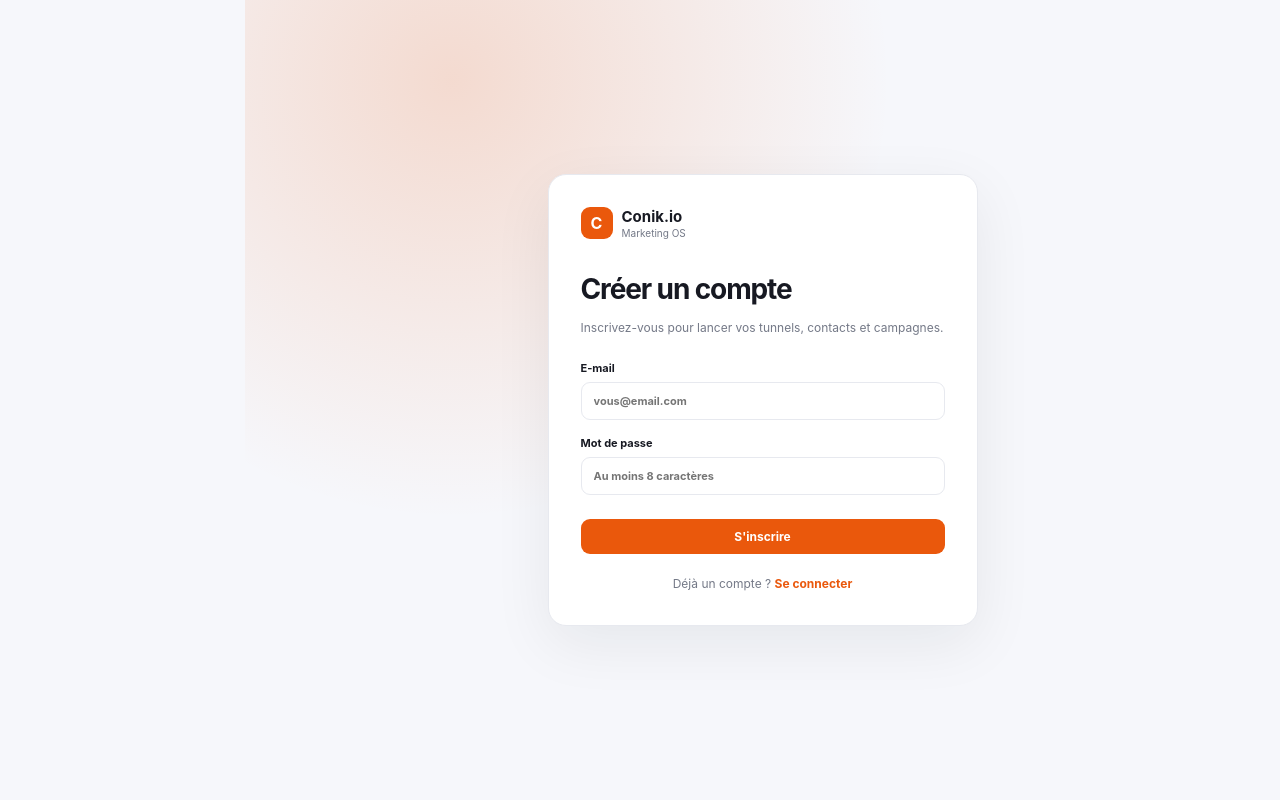
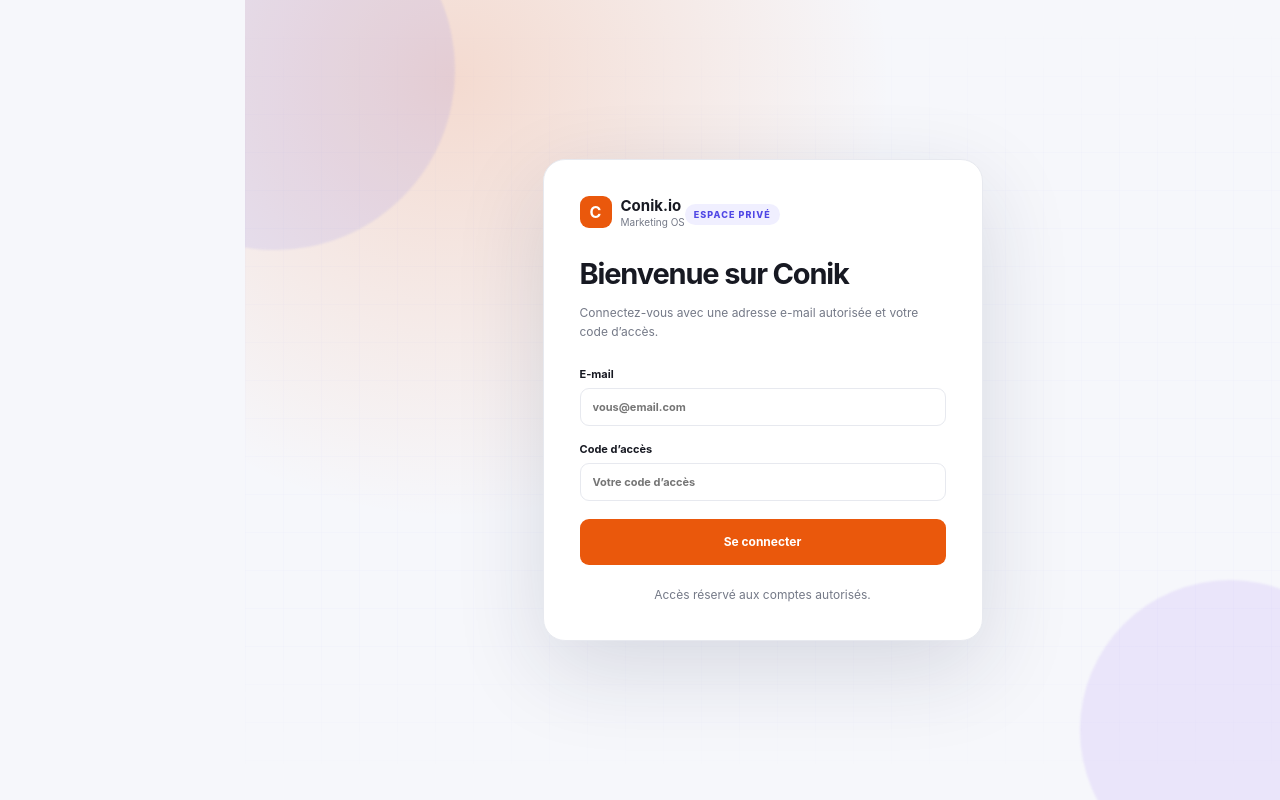
Before and after one commit to anamaherbert1-glitch/Conik.io, a Next.js app: page / in a window 1280 px wide. Built offline with nearby package versions, Linux system fonts and the light colour scheme.

Commit message:
fix: make Conik root login-only

```diff
--- a/app/page.tsx
+++ b/app/page.tsx
@@ -1,32 +1,65 @@
 'use client'
 
-import { FormEvent, useState } from 'react'
-import Link from 'next/link'
+import { FormEvent, useEffect, useState } from 'react'
 import { createClient } from '@/lib/supabase/client'
 
-export default function SignupPage() {
+const DEFAULT_ALLOWED = ['eliteone003@gmail.com', 'anamaspenser@gmail.com']
+const ALLOWED_EMAILS = new Set((process.env.NEXT_PUBLIC_ALLOWED_EMAILS || '').split(',').map(v => v.trim().toLowerCase()).filter(Boolean).concat(DEFAULT_ALLOWED))
+
+function safeNext(value: string | null) {
+  if (!value || !value.startsWith('/') || value.startsWith('//')) return '/dashboard'
+  return value
+}
+
+export default function LoginPage() {
   const [email, setEmail] = useState('')
-  const [password, setPassword] = useState('')
+  const [code, setCode] = useState('')
   const [error, setError] = useState('')
-  const [message, setMessage] = useState('')
   const [loading, setLoading] = useState(false)
+  const [next, setNext] = useState('/dashboard')
+
+  useEffect(() => setNext(safeNext(new URLSearchParams(window.location.search).get('next'))), [])
 
   async function submit(event: FormEvent) {
-    event.preventDefault(); setError(''); setMessage(''); setLoading(true)
+    event.preventDefault(); setError(''); setLoading(true)
+    const normalizedEmail = email.trim().toLowerCase()
+    if (!ALLOWED_EMAILS.has(normalizedEmail)) { setError("Accès refusé. Cette adresse e-mail n'est pas autorisée."); setLoading(false); return }
     try {
-      const supabase = createClient(); const normalizedEmail = email.trim().toLowerCase()
-      const { data, error: signUpError } = await supabase.auth.signUp({ email: normalizedEmail, password, options: { emailRedirectTo: `${window.location.origin}/onboarding` } })
-      if (signUpError) { setError(signUpError.message); return }
-      if (data.session) { window.location.replace('/onboarding'); return }
-      setMessage('Compte créé. Vérifiez votre e-mail si une confirmation est requise, puis connectez-vous.')
-    } catch (e) { setError(e instanceof Error ? e.message : 'Inscription impossible.') }
-    finally { setLoading(false) }
+      const supabase = createClient()
+      const { error: signInError } = await supabase.auth.signInWithPassword({ email: normalizedEmail, password: code })
+      if (signInError) { setError('E-mail ou code d’accès incorrect.'); return }
+      window.location.replace(next)
+    } finally { setLoading(false) }
   }
 
-  return <main className="auth-page"><div className="auth-card">
-    <Link href="/" className="brand"><b>C</b><strong>Conik.io</strong><small>Marketing OS</small></Link>
-    <h1>Créer un compte</h1><p>Inscrivez-vous pour lancer vos tunnels, contacts et campagnes.</p>
-    <form onSubmit={submit}><label>E-mail<input type="email" required autoComplete="email" value={email} onChange={e => setEmail(e.target.value)} placeholder="vous@email.com" /></label><label>Mot de passe<input type="password" required minLength={8} autoComplete="new-password" value={password} onChange={e => setPassword(e.target.value)} placeholder="Au moins 8 caractères" /></label>{error && <div className="error">{error}</div>}{message && <div className="success">{message}</div>}<button className="primary full" disabled={loading}>{loading ? 'Création…' : "S'inscrire"}</button></form>
-    <p className="auth-footer">Déjà un compte ? <Link href="/login">Se connecter</Link></p>
-  </div></main>
+  return <main className="auth-page conik-login-page">
+    <div className="auth-orb auth-orb-one" aria-hidden="true" />
+    <div className="auth-orb auth-orb-two" aria-hidden="true" />
+    <div className="auth-grid-pattern" aria-hidden="true" />
+    <section className="auth-card conik-login-card">
+      <div className="brand"><b>C</b><strong>Conik.io</strong><small>Marketing OS</small></div>
+      <div className="login-kicker">ESPACE PRIVÉ</div>
+      <h1>Bienvenue sur Conik</h1>
+      <p>Connectez-vous avec une adresse e-mail autorisée et votre code d’accès.</p>
+      <form onSubmit={submit}>
+        <label>E-mail<input type="email" required autoComplete="username" value={email} onChange={e => setEmail(e.target.value)} placeholder="vous@email.com" /></label>
+        <label>Code d’accès<input type="password" required autoComplete="current-password" value={code} onChange={e => setCode(e.target.value)} placeholder="Votre code d’accès" /></label>
+        {error && <div className="error">{error}</div>}
+        <button className="primary full login-submit" disabled={loading}>{loading ? 'Connexion…' : 'Se connecter'}</button>
+      </form>
+      <p className="auth-footer">Accès réservé aux comptes autorisés.</p>
+    </section>
+    <style jsx>{`
+      .conik-login-page{position:relative;isolation:isolate;overflow:hidden;background:radial-gradient(circle at 12% 18%,rgba(91,92,240,.20),transparent 32%),radial-gradient(circle at 88% 82%,rgba(236,72,153,.12),transparent 30%),linear-gradient(135deg,#f3f4ff 0%,#f8f9fc 48%,#eef0ff 100%);padding:32px 20px}
+      .auth-orb{position:absolute;border-radius:999px;filter:blur(1px);pointer-events:none;z-index:-1}
+      .auth-orb-one{width:360px;height:360px;left:-150px;top:-110px;background:rgba(91,92,240,.10)}
+      .auth-orb-two{width:300px;height:300px;right:-100px;bottom:-80px;background:rgba(124,58,237,.09)}
+      .auth-grid-pattern{position:absolute;inset:0;z-index:-1;opacity:.22;background-image:linear-gradient(rgba(91,92,240,.08) 1px,transparent 1px),linear-gradient(90deg,rgba(91,92,240,.08) 1px,transparent 1px);background-size:38px 38px;mask-image:linear-gradient(to bottom,transparent,black 20%,black 80%,transparent)}
+      .conik-login-card{position:relative;width:min(440px,100%);padding:36px;border-radius:22px;box-shadow:0 28px 90px rgba(30,34,70,.14);backdrop-filter:blur(10px)}
+      .login-kicker{display:inline-flex;margin:0 0 8px;padding:5px 9px;border-radius:999px;background:#f0efff;color:#4f46e5;font-size:9px;font-weight:800;letter-spacing:.12em}
+      .conik-login-card h1{margin:4px 0 8px;font-size:29px}.conik-login-card>p{margin-bottom:25px}
+      .login-submit{min-height:46px;margin-top:2px;background:#5b5cf0}.conik-login-card .brand{margin-bottom:24px}
+      @media(max-width:520px){.conik-login-page{padding:20px 14px}.conik-login-card{padding:27px 20px;border-radius:18px}.conik-login-card h1{font-size:25px}.auth-orb-one{width:260px;height:260px}.auth-orb-two{width:220px;height:220px}}
+    `}</style>
+  </main>
 }
```
